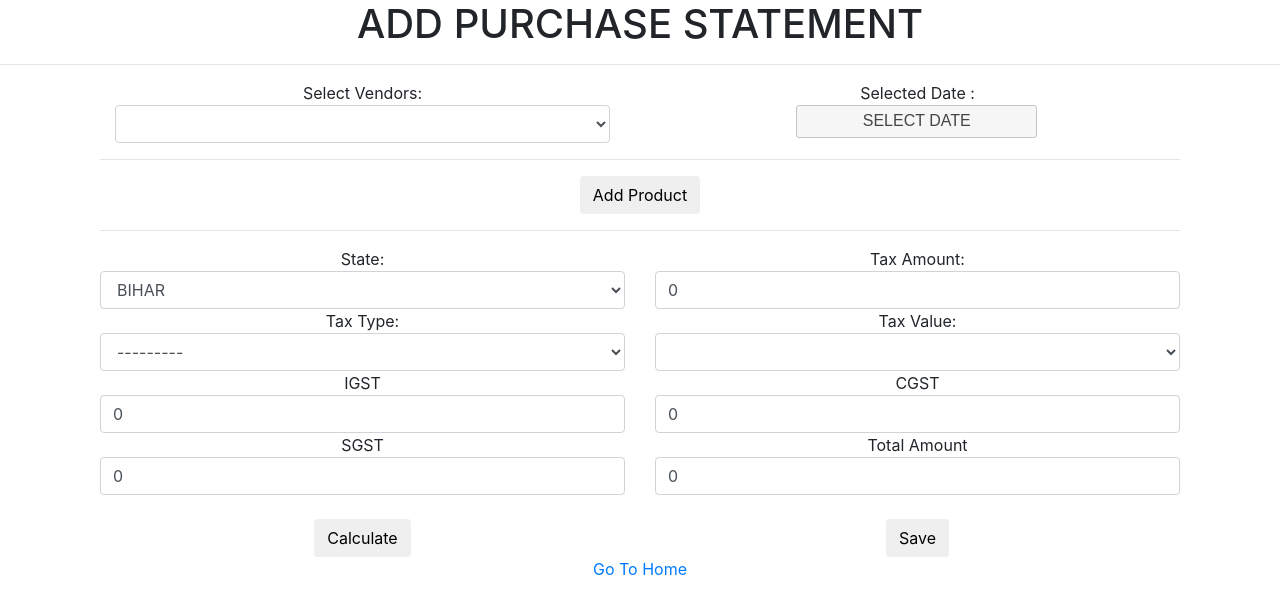
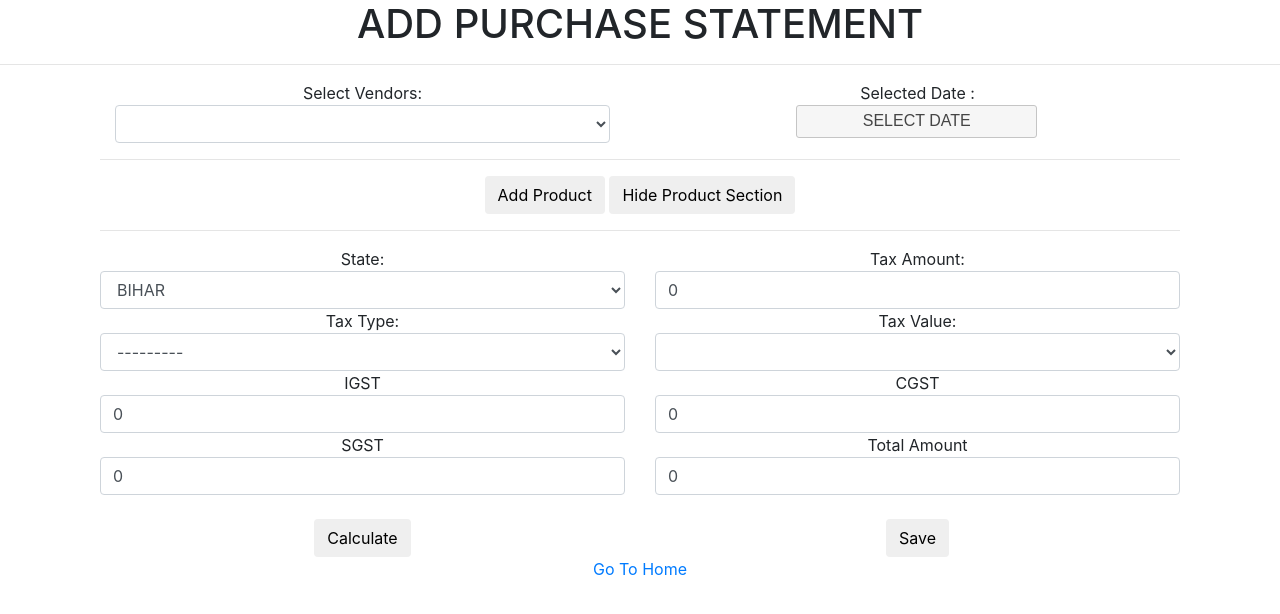
Before and after one commit to ashish1500616/gst, a Django app: a page that uses purchase/templates/purchase/salesstatement_form.html in a window 1280 px wide. Shown: the top 614 px of the page. Run offline with Django 3.2, Linux system fonts and the light colour scheme; data that the repository does not hold is empty; some libraries are stand-ins or nearby versions.

Commit message:
Add Ajax Req to Fetch Selling Price of The Product

```diff
--- a/purchase/models.py
+++ b/purchase/models.py
@@ -107,7 +107,7 @@ class Product(models.Model):
         Tax, on_delete=models.CASCADE, related_name='product_igst', default=0)
 
     def __str__(self):
-        return (str(self.id) + "  " + self.name)
+        return (self.name)
 
 
 class PurchaseInvoice(models.Model):
--- a/purchase/templates/purchase/salesstatement_form.html
+++ b/purchase/templates/purchase/salesstatement_form.html
@@ -66,6 +66,7 @@
             <hr>
             <!-- Single Product address -->
             <button type="button" class="btn btn-default" onclick="showDiv()" name="button"> Add Product</button>
+            <button type="button" class="btn btn-default" onclick="hideDiv()" name="button"> Hide Product Section</button>
 
             <div id="Product_Div" style="display:none;" class="">
               <div class="container">
@@ -229,6 +230,10 @@
       function showDiv() {
         document.getElementById('Product_Div').style.display = "block";
       }
+
+      function hideDiv() {
+        document.getElementById('Product_Div').style.display = "none";
+      }
       // $(function() {
       //
       //   $(function() {
@@ -287,6 +292,24 @@
 
         }
       });
+
+      //Ajax code to fetch the selling Price of the product.
+      $("#id_product").change(function() {
+        var url = "{% url 'purchase:ajax_load_selling_price' %}";
+        var product_Id = $(this).val();
+        console.log("Product Selected = " + product_Id);
+        $.ajax({ // initialize an AJAX request
+          url: url,
+          data: {
+            'product': product_Id
+          },
+          success: function(data) {
+            console.log("Price of Product fetched " + data);
+            document.getElementById("spp").value = data;
+          }
+        });
+
+      });
     </script>
 
 
--- /dev/null
+++ b/purchase/templates/purchase/selling_price.html
@@ -0,0 +1 @@
+{{sellP}}
--- a/purchase/urls.py
+++ b/purchase/urls.py
@@ -20,4 +20,6 @@ urlpatterns = [
     url(r'^$', views.home, name='home'),
     url('ajax/load-states/', views.load_states, name='ajax_load_states'),
     url('ajax/load-towns/', views.load_towns, name='ajax_load_towns'),
+    url('ajax/load-selling-price/', views.load_sellingPrice,
+        name='ajax_load_selling_price')
 ]
--- a/purchase/views.py
+++ b/purchase/views.py
@@ -3,7 +3,7 @@ from django.forms import modelformset_factory
 from django.shortcuts import render, redirect
 from django.http import HttpResponseRedirect
 from django.urls import reverse_lazy
-from .models import Vendor, Country, State, Town, PurchaseInvoice, SalesStatement, VSalesStatement
+from .models import Vendor, Country, State, Town, PurchaseInvoice, SalesStatement, VSalesStatement, Product
 from .forms import VendorForm, ProductForm, TaxForm, PurchaseInvoiceForm, SalesStatementForm, VSalesStatementForm
 from django.views.generic import ListView, CreateView, UpdateView
 import datetime
@@ -248,3 +248,11 @@ def addTax(request):
     else:
         form = TaxForm()
     return render(request, 'purchase/addTax.html', {'form': form})
+
+# Function to Load Selling Price of the selected Product.
+
+
+def load_sellingPrice(request):
+    product_id = request.GET.get('product')
+    sp = Product.objects.get(id=product_id).sellPrice
+    return render(request, 'purchase/selling_price.html', {'sellP': sp})
```
